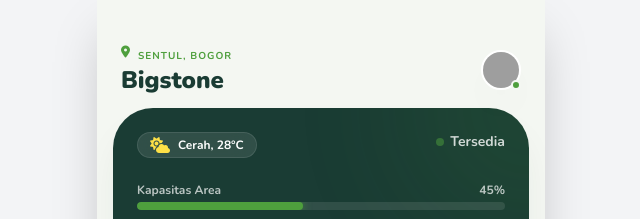
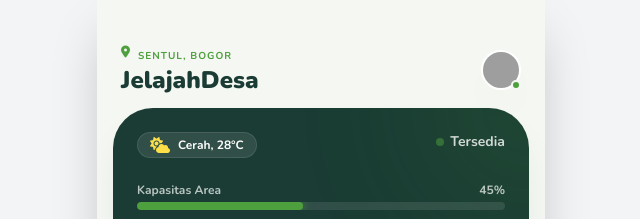
Before and after one commit to Rifqymaulanaa/ORMAWA, a plain HTML site: page V2.html in a window 1280 px wide. Shown: the top 219 px of the page, 319-959 px from the left. Drawn offline with nearby package versions, Linux system fonts and the light colour scheme; grey boxes are pictures that could not be loaded.

Commit message:
Update V2.html

```diff
--- a/V2.html
+++ b/V2.html
@@ -149,7 +149,7 @@
             <div class="w-20 h-20 bg-lushGreen rounded-3xl mx-auto mb-4 flex items-center justify-center shadow-green-glow animate-pulse">
                 <i class="fa-solid fa-mountain-sun text-4xl text-white"></i>
             </div>
-            <h1 class="text-2xl font-black text-white tracking-widest">BIGSTONE</h1>
+            <h1 class="text-2xl font-black text-white tracking-widest">JelajahDesa</h1>
             <p class="text-xs text-white/50 uppercase tracking-[0.2em] mt-2">Smart Riverside</p>
         </div>
     </div>
@@ -217,7 +217,7 @@
                         <i class="fa-solid fa-location-dot text-xs mr-2 animate-bounce"></i>
                         <p class="text-[10px] font-bold tracking-widest uppercase">Sentul, Bogor</p>
                     </div>
-                    <h1 class="text-2xl font-black text-deepForest leading-none">Bigstone</h1>
+                    <h1 class="text-2xl font-black text-deepForest leading-none">JelajahDesa</h1>
                 </div>
                 <div class="relative group">
                     <div class="w-10 h-10 rounded-full border-2 border-white overflow-hidden shadow-soft cursor-pointer transition-transform active:scale-95" onclick="switchTab('profile-view')">
```
